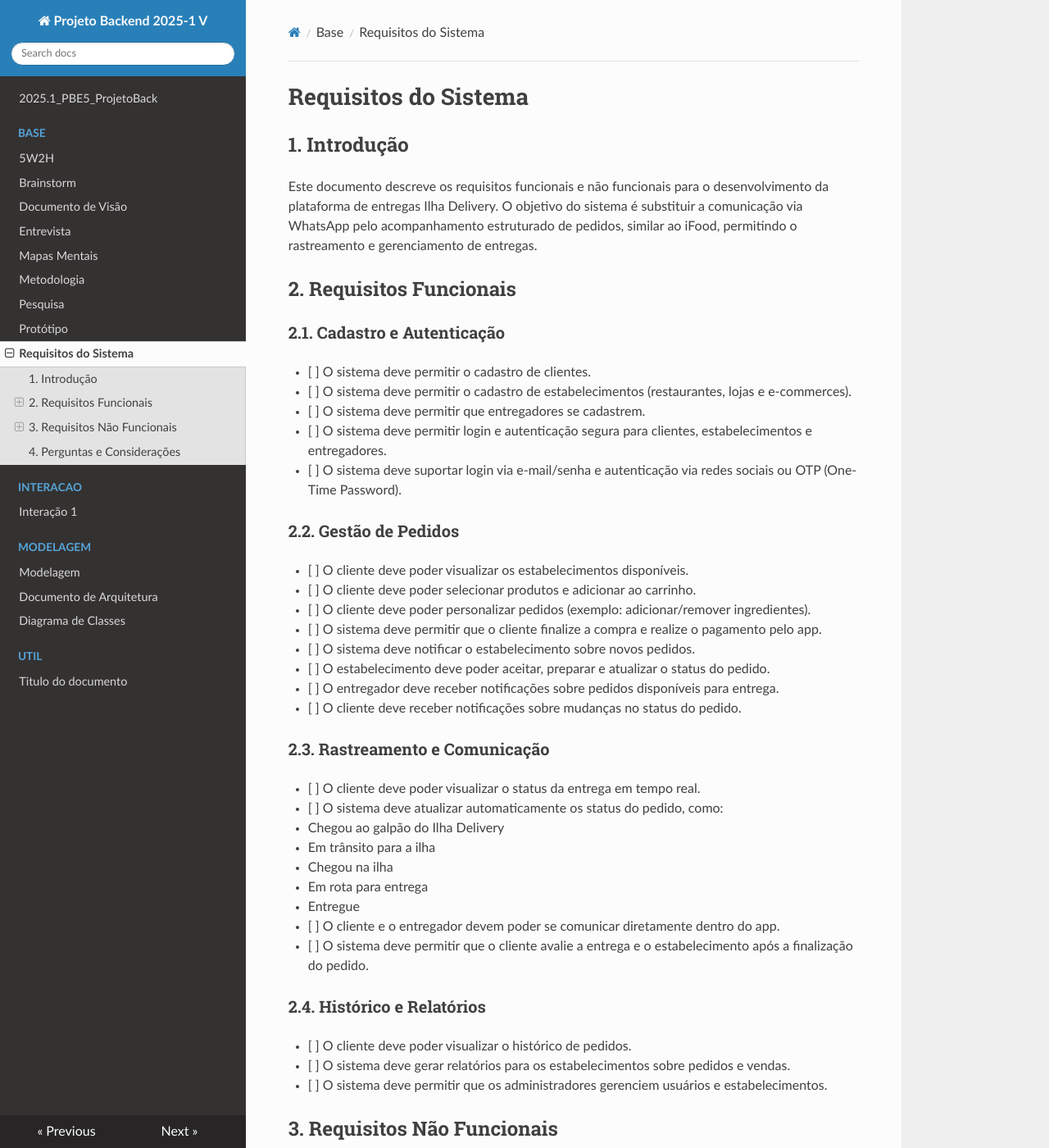
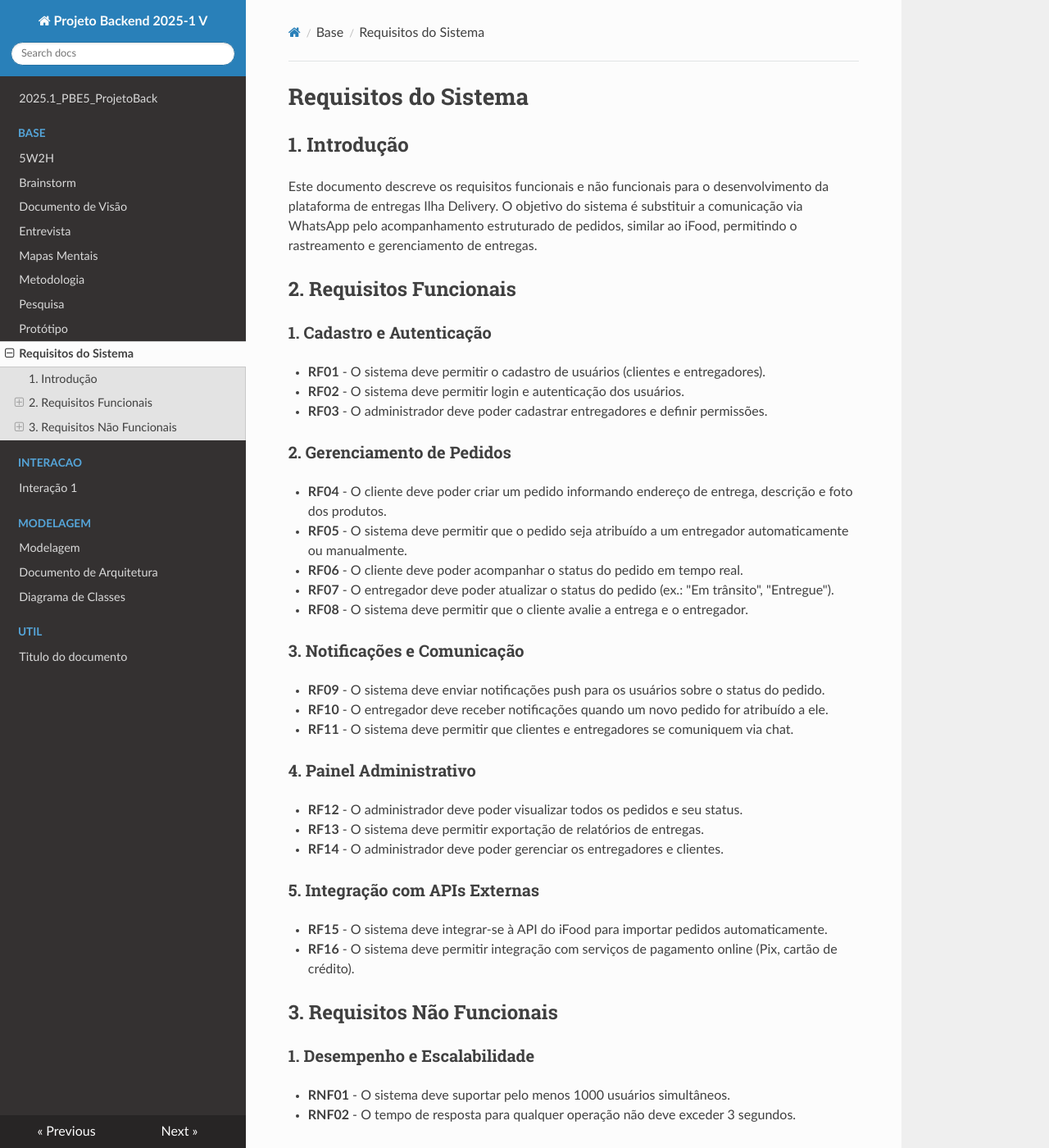
Before and after one commit to Projetos-de-Extensao/PBE_25.1_8001_V, an MkDocs documentation site: the page built from docs/base/requisitos.md, in a window 1280 px wide and 1400 px high. Shown: the whole window at 82% size. Built offline with MkDocs 1.6.1, drawn with Linux system fonts in a browser that asks for light colours; nearby versions of some CDN libraries; some of the changed text lies outside the part shown.

Commit message:
Update requisitos.md

```diff
--- a/docs/base/requisitos.md
+++ b/docs/base/requisitos.md
@@ -4,62 +4,56 @@
 Este documento descreve os requisitos funcionais e não funcionais para o desenvolvimento da plataforma de entregas Ilha Delivery. O objetivo do sistema é substituir a comunicação via WhatsApp pelo acompanhamento estruturado de pedidos, similar ao iFood, permitindo o rastreamento e gerenciamento de entregas.
 
 ## 2. Requisitos Funcionais
-### 2.1. Cadastro e Autenticação
-- [ ] O sistema deve permitir o cadastro de clientes.
-- [ ] O sistema deve permitir o cadastro de estabelecimentos (restaurantes, lojas e e-commerces).
-- [ ] O sistema deve permitir que entregadores se cadastrem.
-- [ ] O sistema deve permitir login e autenticação segura para clientes, estabelecimentos e entregadores.
-- [ ] O sistema deve suportar login via e-mail/senha e autenticação via redes sociais ou OTP (One-Time Password).
+### **1. Cadastro e Autenticação**
 
-### 2.2. Gestão de Pedidos
-- [ ] O cliente deve poder visualizar os estabelecimentos disponíveis.
-- [ ] O cliente deve poder selecionar produtos e adicionar ao carrinho.
-- [ ] O cliente deve poder personalizar pedidos (exemplo: adicionar/remover ingredientes).
-- [ ] O sistema deve permitir que o cliente finalize a compra e realize o pagamento pelo app.
-- [ ] O sistema deve notificar o estabelecimento sobre novos pedidos.
-- [ ] O estabelecimento deve poder aceitar, preparar e atualizar o status do pedido.
-- [ ] O entregador deve receber notificações sobre pedidos disponíveis para entrega.
-- [ ] O cliente deve receber notificações sobre mudanças no status do pedido.
+- **RF01** - O sistema deve permitir o cadastro de usuários (clientes e entregadores).
+- **RF02** - O sistema deve permitir login e autenticação dos usuários.
+- **RF03** - O administrador deve poder cadastrar entregadores e definir permissões.
 
-### 2.3. Rastreamento e Comunicação
-- [ ] O cliente deve poder visualizar o status da entrega em tempo real.
-- [ ] O sistema deve atualizar automaticamente os status do pedido, como:
-  - Chegou ao galpão do Ilha Delivery
-  - Em trânsito para a ilha
-  - Chegou na ilha
-  - Em rota para entrega
-  - Entregue
-- [ ] O cliente e o entregador devem poder se comunicar diretamente dentro do app.
-- [ ] O sistema deve permitir que o cliente avalie a entrega e o estabelecimento após a finalização do pedido.
+### **2. Gerenciamento de Pedidos**
 
-### 2.4. Histórico e Relatórios
-- [ ] O cliente deve poder visualizar o histórico de pedidos.
-- [ ] O sistema deve gerar relatórios para os estabelecimentos sobre pedidos e vendas.
-- [ ] O sistema deve permitir que os administradores gerenciem usuários e estabelecimentos.
+- **RF04** - O cliente deve poder criar um pedido informando endereço de entrega, descrição e foto dos produtos.
+- **RF05** - O sistema deve permitir que o pedido seja atribuído a um entregador automaticamente ou manualmente.
+- **RF06** - O cliente deve poder acompanhar o status do pedido em tempo real.
+- **RF07** - O entregador deve poder atualizar o status do pedido (ex.: "Em trânsito", "Entregue").
+- **RF08** - O sistema deve permitir que o cliente avalie a entrega e o entregador.
+
+### **3. Notificações e Comunicação**
+
+- **RF09** - O sistema deve enviar notificações push para os usuários sobre o status do pedido.
+- **RF10** - O entregador deve receber notificações quando um novo pedido for atribuído a ele.
+- **RF11** - O sistema deve permitir que clientes e entregadores se comuniquem via chat.
+
+### **4. Painel Administrativo**
+
+- **RF12** - O administrador deve poder visualizar todos os pedidos e seu status.
+- **RF13** - O sistema deve permitir exportação de relatórios de entregas.
+- **RF14** - O administrador deve poder gerenciar os entregadores e clientes.
+
+### **5. Integração com APIs Externas**
+
+- **RF15** - O sistema deve integrar-se à API do iFood para importar pedidos automaticamente.
+- **RF16** - O sistema deve permitir integração com serviços de pagamento online (Pix, cartão de crédito).
 
 ## 3. Requisitos Não Funcionais
-### 3.1. Segurança
-- [ ] O sistema deve implementar criptografia para armazenamento de senhas.
-- [ ] O sistema deve garantir transações seguras utilizando protocolos como HTTPS e TLS.
-- [ ] O sistema deve seguir boas práticas de proteção contra ataques como SQL Injection e XSS.
+### **1. Desempenho e Escalabilidade**
 
-### 3.2. Desempenho
-- [ ] O sistema deve ser escalável para suportar um grande número de usuários simultâneos.
-- [ ] O tempo de resposta para ações críticas (login, atualização de status de pedidos) deve ser inferior a 2 segundos.
+- **RNF01** - O sistema deve suportar pelo menos 1000 usuários simultâneos.
+- **RNF02** - O tempo de resposta para qualquer operação não deve exceder 3 segundos.
 
-### 3.3. Usabilidade
-- [ ] A interface deve ser intuitiva e de fácil navegação para diferentes perfis de usuários.
-- [ ] O sistema deve ser responsivo, funcionando corretamente em dispositivos móveis e desktops.
+### **2. Segurança**
 
-### 3.4. Integrações
-- [ ] O sistema deve permitir integração com gateways de pagamento.
-- [ ] O sistema deve permitir integração com serviços de rastreamento de entrega.
-- [ ] O sistema deve permitir integração com marketplaces como Amazon para atualização de status de pedidos.
+- **RNF03** - O sistema deve utilizar autenticação JWT para login seguro.
+- **RNF04** - Os dados sensíveis devem ser armazenados de forma criptografada.
+- **RNF05** - O sistema deve ter um mecanismo de recuperação de senha via e-mail.
 
-## 4. Perguntas e Considerações
-1. O sistema permitirá pedidos programados ou apenas pedidos em tempo real?
-2. Haverá suporte para múltiplos meios de pagamento, como Pix, cartão de crédito e boleto?
-3. Os estabelecimentos terão um painel administrativo para gerenciar seus pedidos?
-4. Os clientes poderão cancelar pedidos após a confirmação?
-5. Os entregadores terão um sistema de rating baseado nas entregas realizadas?
-6. Haverá algum sistema de fidelidade ou cashback para incentivar o uso contínuo da plataforma?
+### **3. Usabilidade e Acessibilidade**
+
+- **RNF06** - O aplicativo deve seguir boas práticas de UI/UX para facilitar a navegação dos usuários.
+- **RNF07** - O sistema deve ser responsivo, adaptando-se a diferentes tamanhos de tela.
+
+### **4. Manutenibilidade e Tecnologia**
+
+- **RNF08** - O backend deve ser desenvolvido em Django + Django Rest Framework.
+- **RNF09** - O frontend do aplicativo deve ser desenvolvido em React Native.
+- **RNF10** - O código deve ser modular para facilitar futuras atualizações.
```
